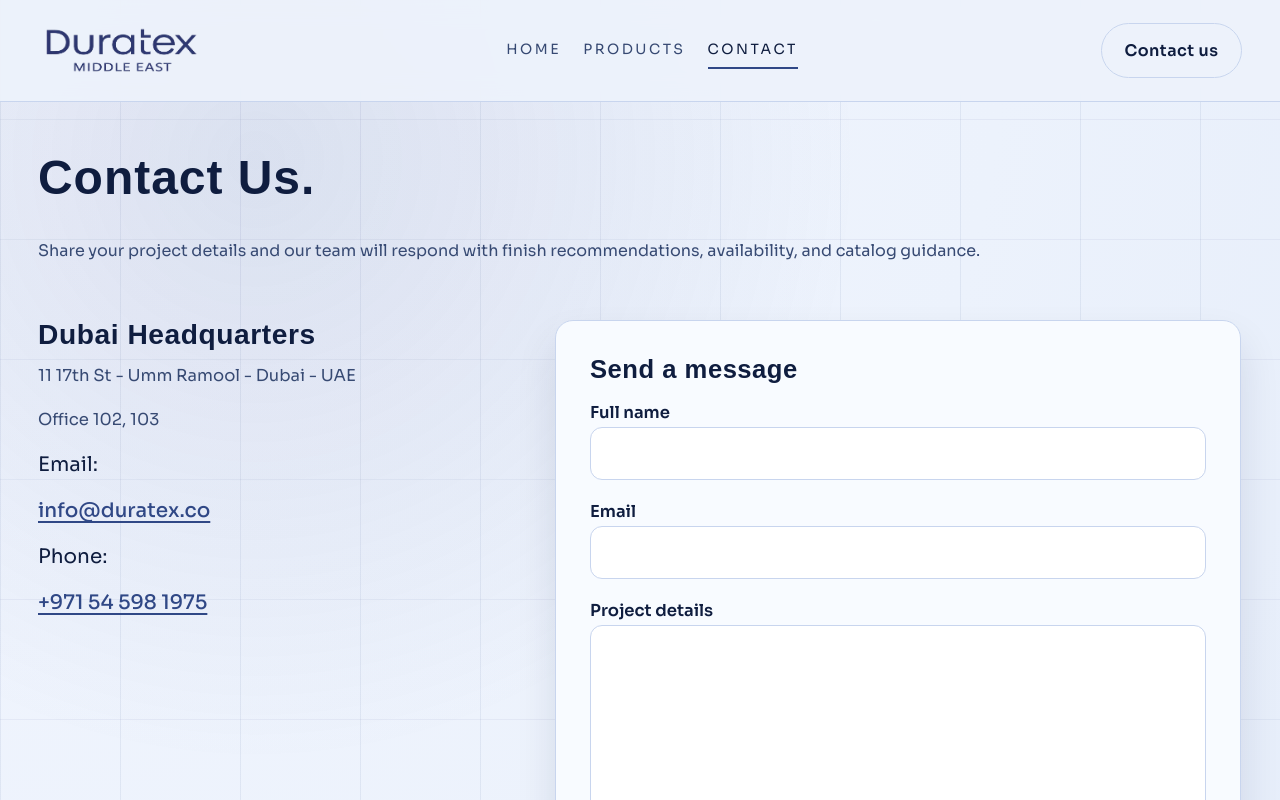
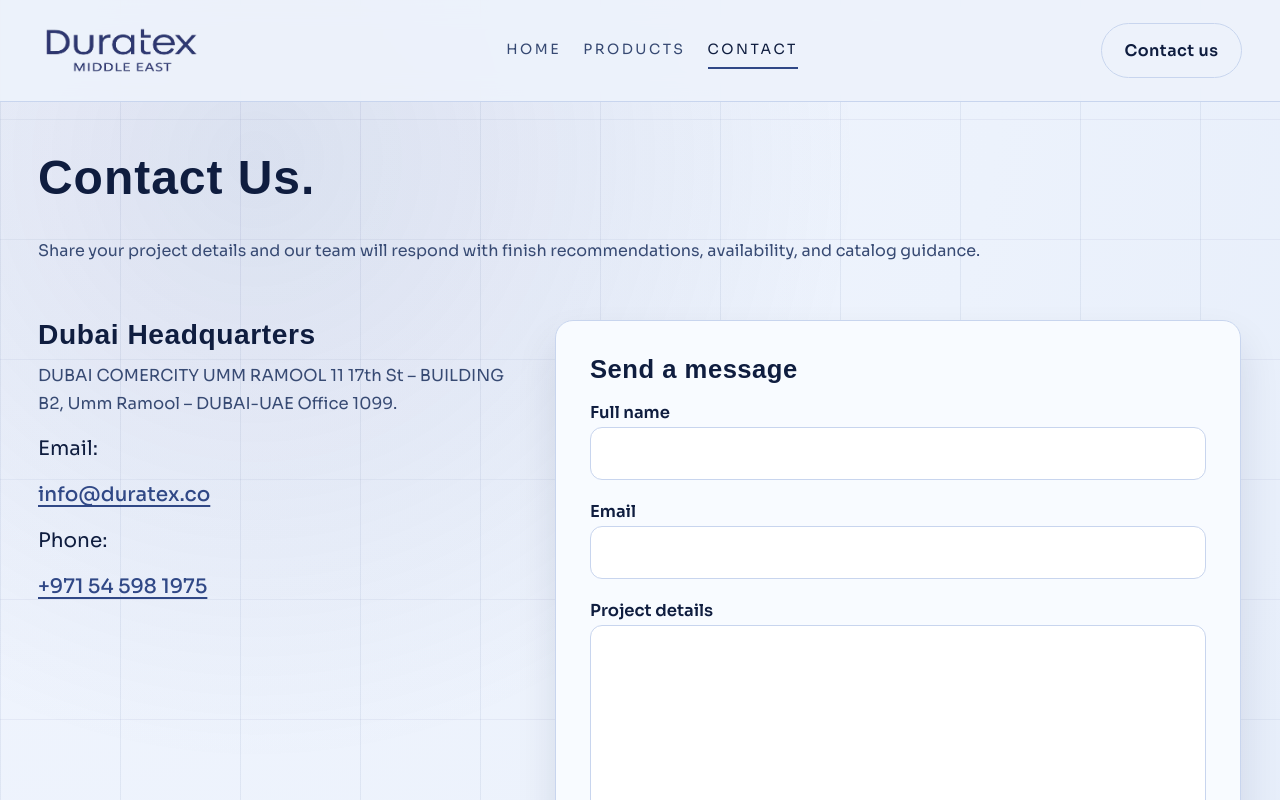
Before and after one commit to Baraa-Baba/duratex, a Vue app: page /contact in a window 1280 px wide. Shown: the top 800 px of the page. Built offline with nearby package versions, Linux system fonts and the light colour scheme; a web font is replaced by a local one.

Commit message:
fixed address

```diff
--- a/src/pages/Contact.vue
+++ b/src/pages/Contact.vue
@@ -25,8 +25,8 @@
     <div class="container contact-grid">
       <div class="contact-card reveal" style="--delay: 0.08s">
         <h2>Dubai Headquarters</h2>
-        <p class="muted">11 17th St - Umm Ramool - Dubai - UAE</p>
-        <p class="muted">Office 102, 103</p>
+        <p>DUBAI COMERCITY UMM RAMOOL
+11 17th St – BUILDING B2, Umm Ramool – DUBAI-UAE Office 1099.</p>
         <p class="contact-email">
           Email:
         </p>
```
